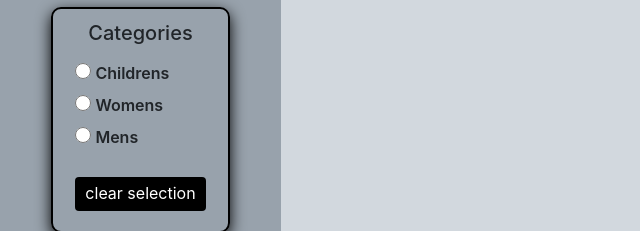
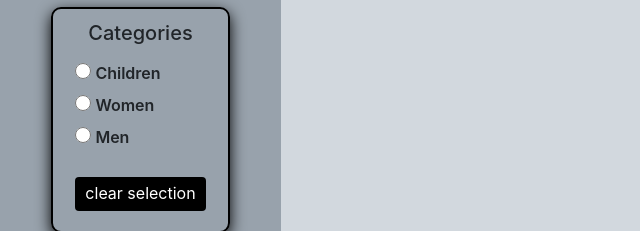
Before and after one commit to Krishna-AGG18/Weave-The-Web, a plain HTML site: page collection-page.html in a window 1280 px wide. Shown: the part 165-396 px from the top of the page, 0-640 px from the left. Drawn offline with nearby package versions, Linux system fonts and the light colour scheme; a script that the page names is missing.

Commit message:
Update collection-page.html

```diff
--- a/collection-page.html
+++ b/collection-page.html
@@ -49,11 +49,11 @@
                 <h5>Categories</h5>
                 <div>
                     <input class="toogle" type="radio" id="child" name="cate" value="children">
-                    <label for="child">Childrens</label> <br>
+                    <label for="child">Children</label> <br>
                     <input class="toogle" type="radio" id="womens" name="cate" value="womens">
-                    <label for="womens">Womens</label> <br>
+                    <label for="womens">Women</label> <br>
                     <input class="toogle" type="radio" id="mens" name="cate" value="mens">
-                    <label for="mens">Mens</label>
+                    <label for="mens">Men</label>
                     <div>
                         <button type="button" class="clear-selection-one">
                             clear selection
```
